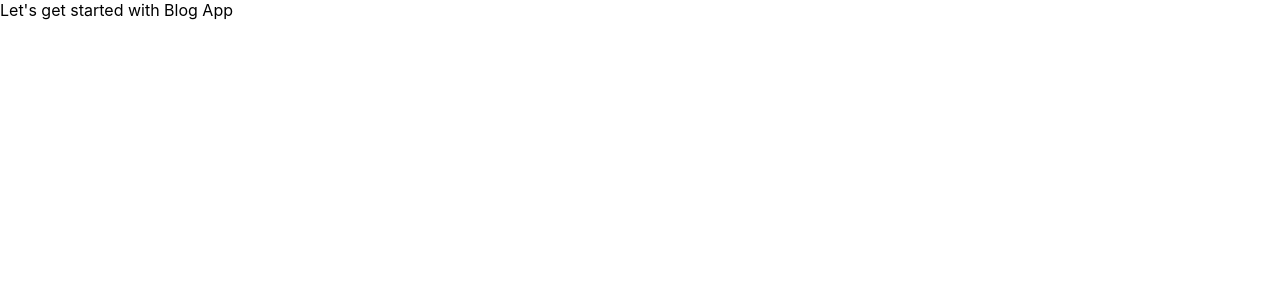
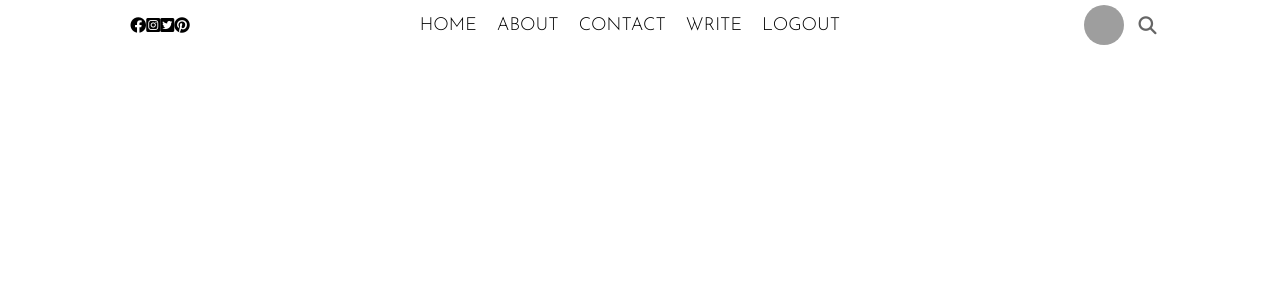
Before and after one commit to DusanVelimirovic/blog-app, a React (Create React App) app: page / in a window 1280 px wide. Shown: the top 300 px of the page. Built offline with nearby package versions, Linux system fonts and the light colour scheme; grey boxes are pictures that could not be loaded.

Commit message:
create topbar component and style

```diff
--- a/public/index.html
+++ b/public/index.html
@@ -20,6 +20,14 @@
     <!-- Google Fonts -->
     <link rel="preconnect" href="https://fonts.gstatic.com" crossorigin>
     <link href="https://fonts.googleapis.com/css2?family=Josefin+Sans:wght@100;300;400;600&family=Lora:wght@400;600;700&family=Merriweather&family=Montserrat&family=Sacramento&family=Varela+Round&display=swap" rel="stylesheet">
+
+    <!-- default margin -->
+    <style>
+      * {margin: 0}
+    </style>
+
+    <!-- Font Awasome -->
+    <link rel="stylesheet" href="https://cdnjs.cloudflare.com/ajax/libs/font-awesome/6.2.1/css/all.min.css" integrity="sha512-MV7K8+y+gLIBoVD59lQIYicR65iaqukzvf/nwasF0nqhPay5w/9lJmVM2hMDcnK1OnMGCdVK+iQrJ7lzPJQd1w==" crossorigin="anonymous" referrerpolicy="no-referrer" />
     <title>Blog App - Dušan Velimirović</title>
   </head>
   <body>
--- a/src/App.js
+++ b/src/App.js
@@ -1,10 +1,9 @@
+import Topbar from "./top-bar/Topbar";
 
 
 function App() {
   return (
-    <div>
-      Let's get started with Blog App
-    </div>
+    <Topbar />
   );
 }
 
--- /dev/null
+++ b/src/top-bar/Topbar.jsx
@@ -0,0 +1,34 @@
+import React from 'react';
+import './topbar.css';
+
+const Topbar = () => {
+  return (
+    <div className='top'>
+        <div className='topLeft'>
+            <i className="topIcons fa-brands fa-facebook"></i>
+            <i className="topIcons fa-brands fa-square-instagram"></i>
+            <i className="topIcons fa-brands fa-square-twitter"></i>
+            <i className="topIcons fa-brands fa-pinterest"></i>
+        </div>
+        <div className='topCenter'>
+            <ul className='topList'>
+                <li className='topListItem'>HOME</li>
+                <li className='topListItem'>ABOUT</li>
+                <li className='topListItem'>CONTACT</li>
+                <li className='topListItem'>WRITE</li>
+                <li className='topListItem'>LOGOUT</li>
+            </ul>
+        </div>
+        <div className='topRight'>
+            <img
+                className='topImg'
+                src='https://media.licdn.com/media/AAYQAQSOAAgAAQAAAAAAAB-zrMZEDXI2T62PSuT6kpB6qg.png'
+                alt='some'
+            />
+            <i className="topSearchIcon fa-solid fa-magnifying-glass"></i>
+        </div>
+    </div>
+  )
+}
+
+export default Topbar
--- /dev/null
+++ b/src/top-bar/topbar.css
@@ -0,0 +1,64 @@
+.top {
+    width: 100%;
+    height: 50px;
+    background-color: white;
+    position: sticky;
+    top: 0;
+    display: flex;
+    align-items: center;
+    z-index: 999;
+    font-family: "Josefin Sans", sans-serif;
+  }
+
+  .topLeft,
+  .topRight {
+    flex: 3;
+    display: flex;
+    align-items: center;
+    justify-content: center;
+  }
+
+  .topIcon {
+    font-size: 20px;
+    margin-right: 10px;
+    color: #444;
+    cursor: pointer;
+  }
+
+  .topCenter {
+    flex: 6;
+  }
+
+  .topList {
+    display: flex;
+    justify-content: center;
+    margin: 0;
+    padding: 0;
+    list-style: none;
+  }
+
+  .topListItem {
+    margin-right: 20px;
+    font-size: 18px;
+    font-weight: 300;
+    cursor: pointer;
+  }
+
+  .topListItem:hover{
+      color: gray;
+  }
+
+  .topImg {
+    width: 40px;
+    height: 40px;
+    border-radius: 50%;
+    object-fit: cover;
+    margin-right: 15px;
+    cursor: pointer;
+  }
+
+  .topSearchIcon {
+    font-size: 18px;
+    color: #666;
+    cursor: pointer;
+  }
```
